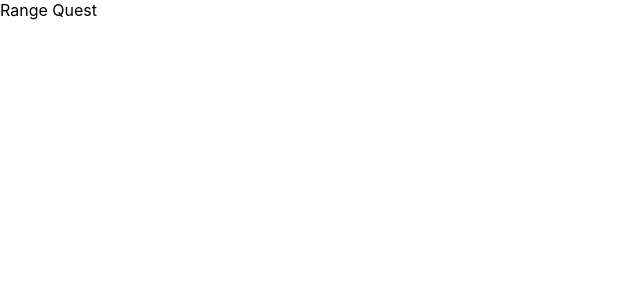
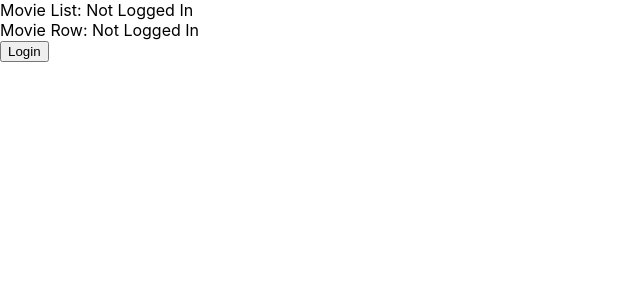
Before and after one commit to rangequest/react-advanced, a React (Create React App) app: page / in a window 1280 px wide. Shown: the top 300 px of the page, without its empty margins (0-640 px from the left). Built offline with nearby package versions, Linux system fonts and the light colour scheme.

Commit message:
Implemented user login with user context.

```diff
--- a/src/App.js
+++ b/src/App.js
@@ -3,14 +3,19 @@ import MoviePage from './context/MoviePage'
 import UserContext from './context/userContext'
 
 export default class App extends Component {
+  handleLoggedIn = username => {
+    console.log('Getting the user: ' + username)
+    const user = { name: 'RQ' }
+    this.setState({ currentUser: user })
+  }
   state = {
     currentUser: {
-      name: 'Range Quest',
+      name: 'Not Logged In',
     },
   }
   render() {
     return (
-      <UserContext.Provider value={this.state.currentUser}>
+      <UserContext.Provider value={{ currentUser: this.state.currentUser, onLoggedIn: this.handleLoggedIn }}>
         <div>
           <MoviePage />
         </div>
--- /dev/null
+++ b/src/context/Login.jsx
@@ -0,0 +1,13 @@
+import React, { useContext } from 'react'
+import UserContext from './userContext'
+
+function Login(props) {
+  const context = useContext(UserContext)
+  return (
+    <div>
+      <button onClick={() => context.onLoggedIn(context.currentUser.name)}>Login</button>
+    </div>
+  )
+}
+
+export default Login
--- a/src/context/MovieList.jsx
+++ b/src/context/MovieList.jsx
@@ -1,4 +1,4 @@
-import React, { Component } from 'react'
+import React, { Component, Fragment } from 'react'
 import MovieRow from './MovieRow'
 import UserContext from './userContext'
 
@@ -7,7 +7,12 @@ export default class MovieList extends Component {
     console.log(this.context)
   }
   render() {
-    return <MovieRow />
+    return (
+      <Fragment>
+        Movie List: {this.context.currentUser.name ? this.context.currentUser.name : 'None'}
+        <MovieRow />
+      </Fragment>
+    )
   }
 }
 
--- a/src/context/MovieRow.jsx
+++ b/src/context/MovieRow.jsx
@@ -1,9 +1,15 @@
 import React, { useContext } from 'react'
+import Login from './Login'
 import UserContext from './userContext'
 
 function MovieRow(props) {
-  const currentUser = useContext(UserContext)
-  return <div>{currentUser.name}</div>
+  const userContext = useContext(UserContext)
+  return (
+    <div>
+      Movie Row: {userContext.currentUser.name ? userContext.currentUser.name : 'None'}
+      <Login />
+    </div>
+  )
 }
 
 export default MovieRow
```
